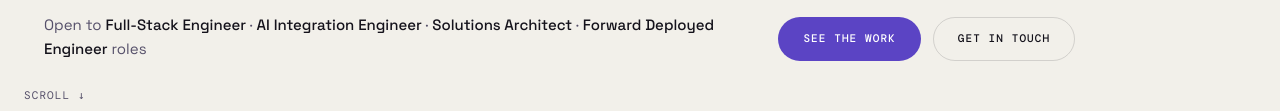
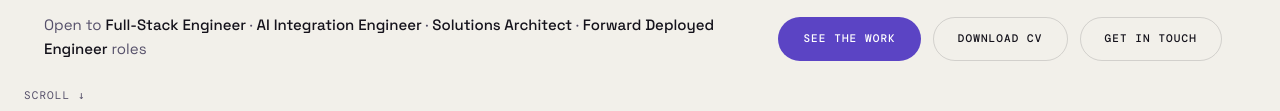
Before and after one commit to AhmedAliQadir/ahmedaliqadir.github.io, a plain HTML site: page index.html in a window 1280 px wide. Shown: the part 759-870 px from the top of the page. Drawn offline with nearby package versions, Linux system fonts and the light colour scheme.

Commit message:
Add CV download, built from real employment history for the right roles
Ahmed supplied the CV he used for Business Analyst applications. Extracted
the underlying facts (unpacked the docx, read word/document.xml directly —
no pandoc in this environment) and rebuilt the document with an engineering
framing instead: Full-Stack Engineer / AI Integration / Solutions Architect
/ Forward Deployed Engineer, matching the portfolio's own positioning.

What's genuinely new here, not previously on the portfolio: the BA CV had
real, specific numbers for the Magdalene role that the site's Experience
section only described in general terms — c.175 monitored sites, 10-15
alarms per shift, and an AI-assisted incident-history tool. Also real detail
for the Saif Social Care role that the site currently glosses: onboarding
cut from a full day to under two hours with 100% day-one readiness, and an
RBAC framework rolled out across 100+ users. All real, all from Ahmed's own
prior CV, not invented for this document.

One contradiction found and NOT silently resolved: the BA CV states Orbixio
Ltd founded 2019; every other source this session, including Ahmed's
original portfolio brief, states 2025 (incorporated 2025). Used 2025
throughout, since it's corroborated multiple times against a single
appearance of 2019 in an older document, but this needs Ahmed to confirm
which is actually correct.

Also deliberately left out: the "249+ commits" figure from the old CV,
consistent with the earlier decision to drop commit counts from the
AccomPro description sitewide (invites a comparison against the real
contribution graph that doesn't favour the claim).

Projects section (AccomPro, Tourista, Orbixio Studio) is pulled from the
already-verified case-study content live on the site, not from the BA CV,
which barely mentioned them.

Built with docx-js, verified three ways: OOXML schema validation (one
false-positive traced to the validator's own codec handling, confirmed by
generating a trivial docx-js file with no custom content and reproducing
the identical error at the identical byte offset); a genuine open in
Microsoft Word via COM automation, which reported 2 clean pages with no
corruption warning; and a rendered PDF read back page by page to check the
actual layout.

Wired a "Download CV" button into the hero actions, linking the PDF version
(rendered by Word, not just assembled) with the docx source also in the
repo for editing.

```diff
--- a/index.html
+++ b/index.html
@@ -68,6 +68,7 @@
           </div>
           <div class="hero-actions rise" style="--d:700ms">
             <a class="btn btn-primary" href="#work">See the work</a>
+            <a class="btn btn-ghost" href="assets/cv/Ahmed-Ali-Qadir-CV.pdf" download="Ahmed-Ali-Qadir-CV.pdf">Download CV</a>
             <a class="btn btn-ghost" href="#contact">Get in touch</a>
           </div>
         </div>
```
Also changed, not shown: 2 other files.
